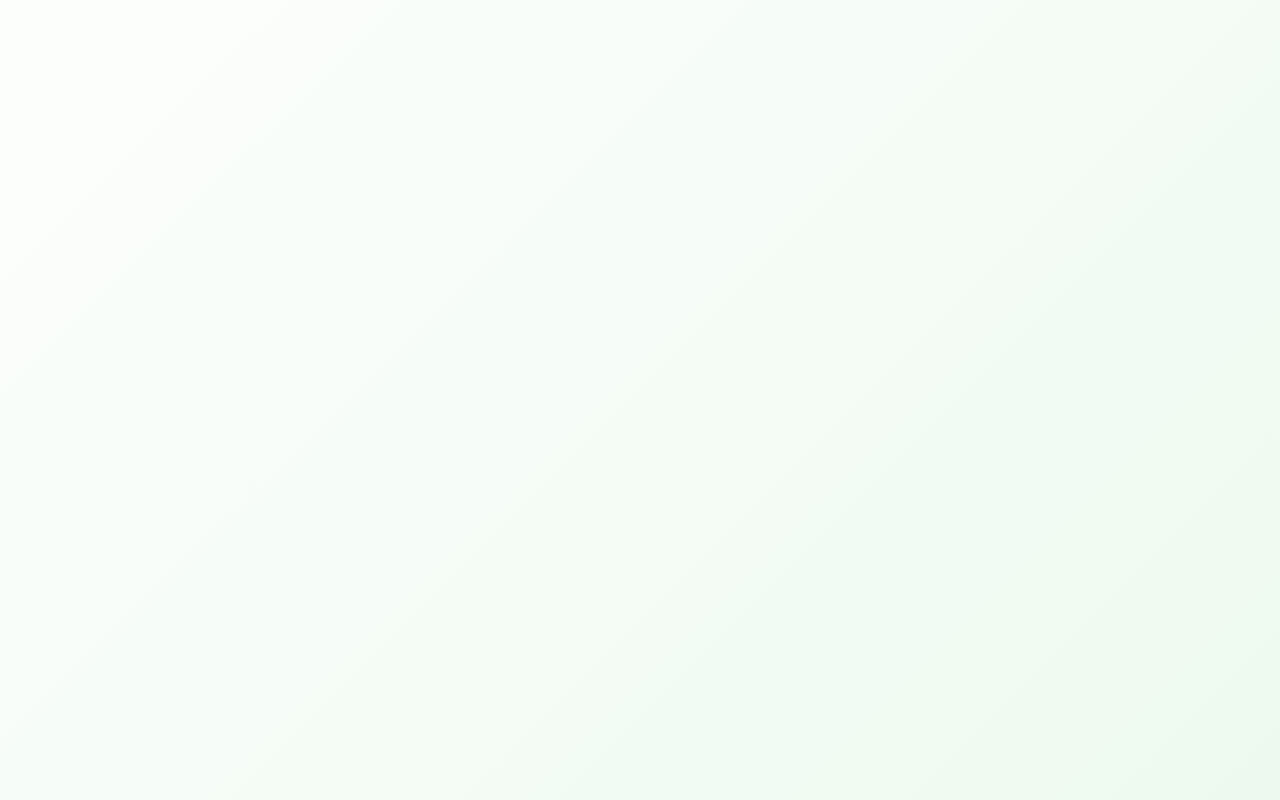
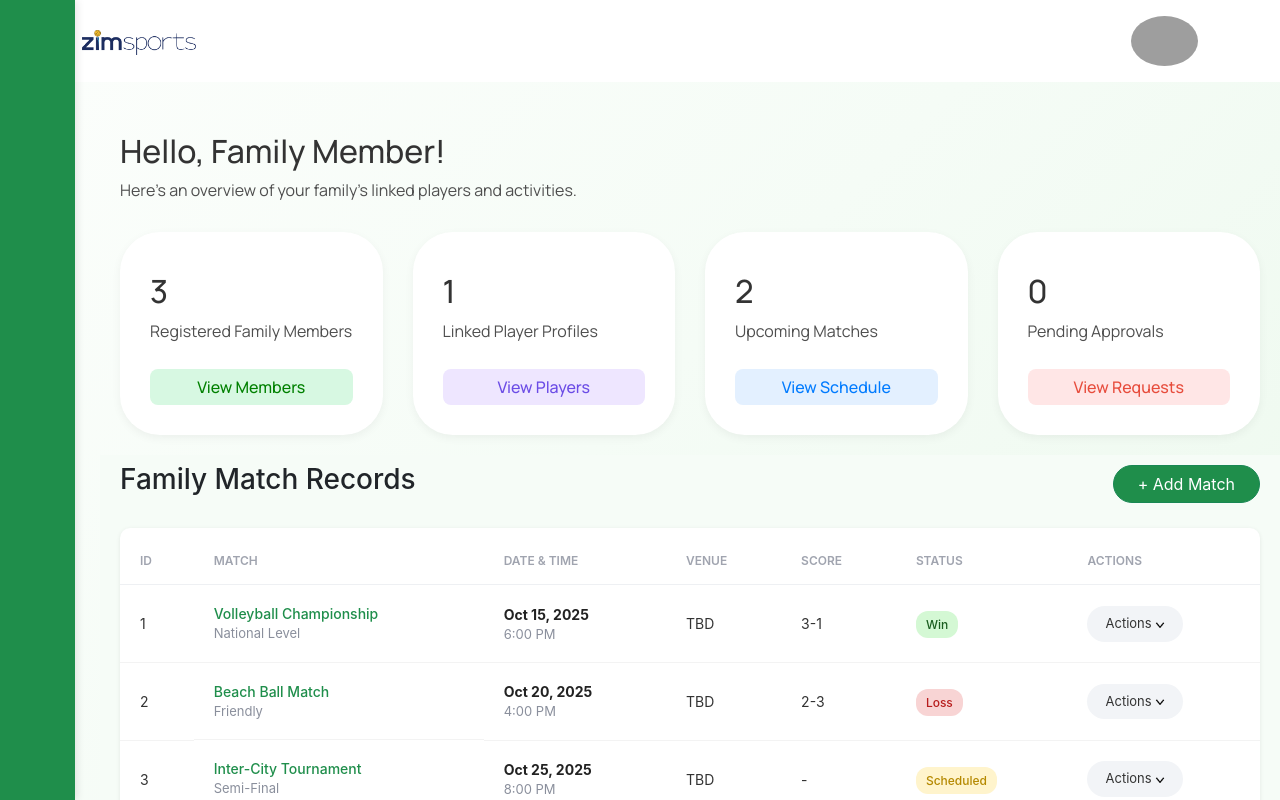
Before and after one commit to Zeeshanprojects/ZimSportsWebsite, a React (Vite) app in the folder zimsports/: page /familydashboard in a window 1280 px wide. Before the commit this address had no page. Built offline with nearby package versions, Linux system fonts and the light colour scheme; grey boxes are pictures that could not be loaded; the HTML template or start-up script is replaced by a standard one.

Commit message:
family page updated

```diff
--- a/zimsports/src/App.jsx
+++ b/zimsports/src/App.jsx
@@ -14,6 +14,7 @@ import Coaches from "./Pages/Coaches";
 import Preloader from "./Components/Preloader"; // ✅ Import your preloader
 import Playersdashboard from "./Pages/Playersdashboard";
 import Coachesdashboard from "./Pages/Coachesdashboard";
+import Familydashboard from "./Pages/Familydashboard";
 
 function App() {
   const [loading, setLoading] = useState(true);
@@ -43,6 +44,7 @@ function App() {
             <Route path="/coaches" element={<Coaches />} />
             <Route path="/playerdashboard" element={<Playersdashboard/>}/>
             <Route path="/coachesdashboard" element={<Coachesdashboard/>}/>
+            <Route path="/familydashboard" element={<Familydashboard/>}/>
           </Routes>
         </Router>
       )}
--- /dev/null
+++ b/zimsports/src/Pages/Familydashboard.jsx
@@ -0,0 +1,189 @@
+import Navbar2 from "../Components/Navbar2";
+import Sidebar2 from "../Components/Sidebar2";
+import Image from "../assets/Images/image";
+
+export default function Familydashboard() {
+  // ✅ Dashboard summary cards
+  const stats = [
+    {
+      color: "lightgreen",
+      number: 3,
+      text: "Registered Family Members",
+      btn: "View Members",
+    },
+    {
+      color: "purple",
+      number: 1,
+      text: "Linked Player Profiles",
+      btn: "View Players",
+    },
+    {
+      color: "blue",
+      number: 2,
+      text: "Upcoming Matches",
+      btn: "View Schedule",
+    },
+    {
+      color: "red",
+      number: 0,
+      text: "Pending Approvals",
+      btn: "View Requests",
+    },
+  ];
+
+  // ✅ Sample match data for table
+  const matches = [
+    {
+      id: 1,
+      match: "Volleyball Championship",
+      type: "National Level",
+      date: "Oct 15, 2025",
+      time: "6:00 PM",
+      venue: "TBD",
+      score: "3-1",
+      status: "Win",
+    },
+    {
+      id: 2,
+      match: "Beach Ball Match",
+      type: "Friendly",
+      date: "Oct 20, 2025",
+      time: "4:00 PM",
+      venue: "TBD",
+      score: "2-3",
+      status: "Loss",
+    },
+    {
+      id: 3,
+      match: "Inter-City Tournament",
+      type: "Semi-Final",
+      date: "Oct 25, 2025",
+      time: "8:00 PM",
+      venue: "TBD",
+      score: "-",
+      status: "Scheduled",
+    },
+  ];
+
+  return (
+    <>
+      <Navbar2 />
+      <Sidebar2 />
+
+      <div className="dashboard-main">
+        <h2>Hello, Family Member!</h2>
+        <p>Here’s an overview of your family’s linked players and activities.</p>
+
+        <div className="stats-grid1">
+          {stats.map((card, i) => (
+            <div key={i} className={`cards ${card.color}-card`}>
+              <h2>{card.number}</h2>
+              <p>{card.text}</p>
+              <button>{card.btn}</button>
+            </div>
+          ))}
+        </div>
+      </div>
+
+      <main className="matches-main p-2">
+        <div className="container-fluid">
+          <div className="d-flex justify-content-between align-items-center mb-4">
+            <h3>Family Match Records</h3>
+            <button className="btn btn-success px-4 rounded-pill">
+              + Add Match
+            </button>
+          </div>
+
+          {/* ✅ Table */}
+          <div className="matches-card">
+            <table className="matches-table">
+              <thead>
+                <tr>
+                  <th>ID</th>
+                  <th>Match</th>
+                  <th>Date & Time</th>
+                  <th>Venue</th>
+                  <th>Score</th>
+                  <th>Status</th>
+                  <th>Actions</th>
+                </tr>
+              </thead>
+
+              <tbody>
+                {matches.map((m) => (
+                  <tr key={m.id}>
+                    <td className="id">{m.id}</td>
+
+                    <td className="match-cell">
+                      <div className="match-info">
+                        <span className="match-name">{m.match}</span>
+                        <span className="match-type">{m.type}</span>
+                      </div>
+                    </td>
+
+                    <td>
+                      <div className="date-info">
+                        <strong>{m.date}</strong>
+                        <p>{m.time}</p>
+                      </div>
+                    </td>
+
+                    <td>{m.venue}</td>
+                    <td>{m.score}</td>
+
+                    <td>
+                      <span
+                        className={`status-badge ${
+                          m.status === "Completed"
+                            ? "completed"
+                            : m.status === "Win"
+                            ? "win"
+                            : m.status === "Loss"
+                            ? "loss"
+                            : "scheduled"
+                        }`}
+                      >
+                        {m.status}
+                      </span>
+                    </td>
+
+                    <td>
+                      <div className="dropdown">
+                        <button
+                          className="action-dropdown-btn"
+                          type="button"
+                          id="dropdownMenuButton2"
+                          data-bs-toggle="dropdown"
+                          aria-expanded="false"
+                        >
+                          Actions{" "}
+                          <img src={Image.downarrow} alt="downarrow" height={10} />
+                        </button>
+
+                        <ul
+                          className="dropdown-menu custom-dropdown"
+                          aria-labelledby="dropdownMenuButton2"
+                        >
+                          <li>
+                            <button className="dropdown-item edit-item">
+                              ✏️ Edit
+                            </button>
+                          </li>
+                          <li>
+                            <button className="dropdown-item delete-item">
+                              🗑️ Delete
+                            </button>
+                          </li>
+                        </ul>
+                      </div>
+                    </td>
+                  </tr>
+                ))}
+              </tbody>
+            </table>
+          </div>
+        </div>
+      </main>
+    </>
+  );
+}
```
